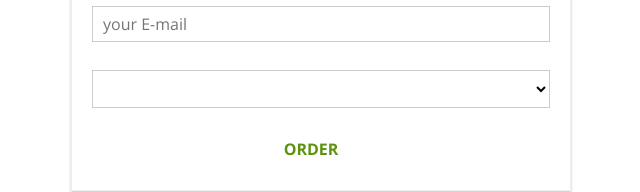
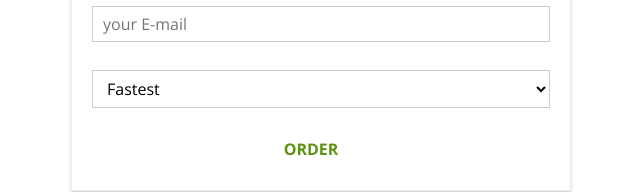
Before and after one commit to Church001/burger_App, a React app: page /checkout/contact-data in a window 1280 px wide. Shown: the part 1162-1354 px from the top of the page, without its empty margins (319-959 px from the left). Built offline with nearby package versions, Linux system fonts and the light colour scheme.

Commit message:
modified the dropdown menu

```diff
--- a/src/components/UI/Input/Input.js
+++ b/src/components/UI/Input/Input.js
@@ -22,8 +22,12 @@ const input = (props) => {
 			inputElement = (
 				<select
 					className={classes.InputElement}
-					{...props.elementConfig}
 					value={props.value}>
+					{props.elementConfig.options.map(option => (
+						<option key={option.value} value={option.value}>
+							{option.displayValue}
+						</option>
+					))}
 				</select>
 				);
 			break;
```
